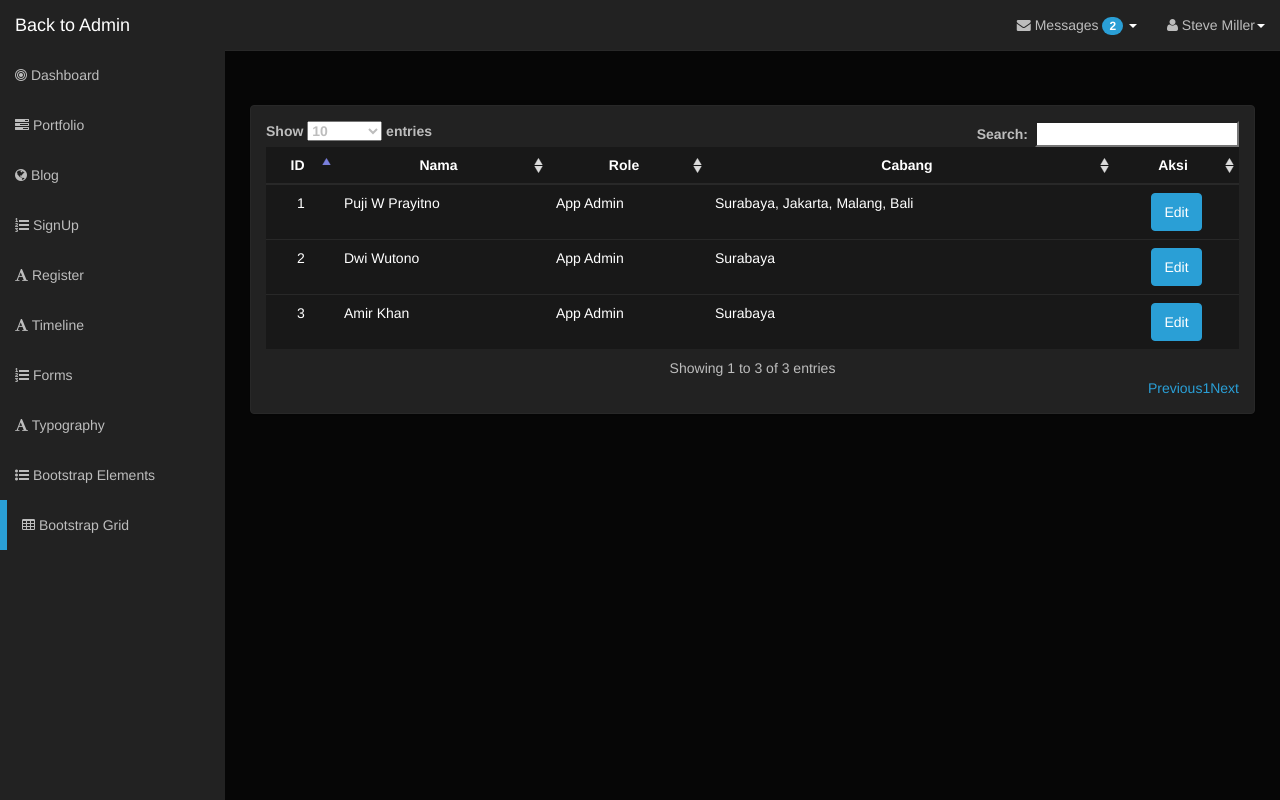
After one commit to pojok-webdev/padi-customer-admin, a CodeIgniter app: page /database/users in a window 1280 px wide. The commit adds this page. Run offline with CodeIgniter, Linux system fonts and the light colour scheme.

Commit message:
add datatables for users

```diff
--- /dev/null
+++ b/application/controllers/Users.php
@@ -0,0 +1,7 @@
+<?php
+class Users extends CI_Controller{
+    function index(){
+        $this->load->view('users/index');
+    }
+}
+?>
--- a/application/views/dashboard/index.php
+++ b/application/views/dashboard/index.php
@@ -42,6 +42,7 @@
                 <ul id="active" class="nav navbar-nav side-nav">
                     <li class="selected"><a href="index.html"><i class="fa fa-bullseye"></i> Dashboard</a></li>
                     <li><a href="bootstrap-grid.html"><i class="fa fa-table"></i> Notulen</a></li>
+                    <li><a href="<?php echo base_url();?>users"><i class="fa fa-users"></i> Users</a></li>
                 </ul>
                 <ul class="nav navbar-nav navbar-right navbar-user">
                     <li class="dropdown messages-dropdown">
--- /dev/null
+++ b/application/views/users/index.php
@@ -0,0 +1,150 @@
+
+<!DOCTYPE html>
+<html lang="en">
+<head>
+    <meta charset="utf-8">
+    <meta name="viewport" content="width=device-width, initial-scale=1.0">
+    <title>Dashboard - Dark Admin</title>
+
+    <link rel="stylesheet" type="text/css" href="<?php echo base_url()?>plugins/dark-theme-admin/bootstrap/css/bootstrap.min.css" />
+    <link rel="stylesheet" type="text/css" href="<?php echo base_url()?>plugins/dark-theme-admin/font-awesome/css/font-awesome.min.css" />
+    <link rel="stylesheet" type="text/css" href="<?php echo base_url()?>plugins/dark-theme-admin/css/local.css" />
+    <link rel="stylesheet" type="text/css" href="<?php echo base_url()?>plugins/padi/css/padi.css" />
+
+    <script type="text/javascript" src="<?php echo base_url()?>plugins/datatables-1.10.12/js/jquery.js"></script>
+    <!--<script type="text/javascript" src="<?php echo base_url()?>plugins/dark-theme-admin/js/jquery.js"></script>-->
+    <script type="text/javascript" src="<?php echo base_url()?>plugins/dark-theme-admin/bootstrap/js/bootstrap.min.js"></script>
+
+    <!-- you need to include the shieldui css and js assets in order for the charts to work -->
+    <link rel="stylesheet" type="text/css" href="<?php echo base_url()?>plugins/shieldui/light-bootstrap/all.min.css" />
+    <link id="gridcss" rel="stylesheet" type="text/css" href="<?php echo base_url()?>plugins/shieldui/dark-bootstrap/all.min.css" />
+    <link rel="stylesheet" type="text/css" href="<?php echo base_url()?>plugins/datatables-1.10.12/css/dataTables.foundation.css" />
+    <link rel="stylesheet" type="text/css" <!--href="https://cdn.datatables.net/v/ju-1.11.4/jq-2.2.3/dt-1.10.12/af-2.1.2/b-1.2.2/datatables.min.css"/>-->
+
+    <script type="text/javascript" src="<?php echo base_url()?>plugins/shieldui/shieldui-all.min.js"></script>
+    <!--<script type="text/javascript" src="<?php echo base_url()?>plugins/prepbootstrap/gridData.js"></script>-->
+    <script type="text/javascript" src="<?php echo base_url()?>plugins/canvasjs/js/canvasjs.min.js"></script>
+    <script type="text/javascript" src="<?php echo base_url()?>plugins/datatables-1.10.12/js/jquery.dataTables.js"></script>
+    <script type="text/javascript" src="<?php echo base_url()?>plugins/datatables-1.10.12/js/dataTables.jqueryui.js"></script>
+    <!--<script type="text/javascript" src="https://cdn.datatables.net/v/ju-1.11.4/jq-2.2.3/dt-1.10.12/af-2.1.2/b-1.2.2/datatables.min.js"></script>-->
+
+    <script type="text/javascript" src="<?php echo base_url()?>plugins/page/users/index.js"></script>
+	<script>
+		$(document).ready(function(){
+			$("#tUsers").DataTable();
+		});
+	</script>
+</head>
+<body>
+
+    <div id="wrapper">
+        <nav class="navbar navbar-inverse navbar-fixed-top" role="navigation">
+            <div class="navbar-header">
+                <button type="button" class="navbar-toggle" data-toggle="collapse" data-target=".navbar-ex1-collapse">
+                    <span class="sr-only">Toggle navigation</span>
+                    <span class="icon-bar"></span>
+                    <span class="icon-bar"></span>
+                    <span class="icon-bar"></span>
+                </button>
+                <a class="navbar-brand" href="index.html">Back to Admin</a>
+            </div>
+            <div class="collapse navbar-collapse navbar-ex1-collapse">
+                <ul class="nav navbar-nav side-nav">
+                    <li><a href="index.html"><i class="fa fa-bullseye"></i> Dashboard</a></li>
+                    <li><a href="portfolio.html"><i class="fa fa-tasks"></i> Portfolio</a></li>
+                    <li><a href="blog.html"><i class="fa fa-globe"></i> Blog</a></li>
+                    <li><a href="signup.html"><i class="fa fa-list-ol"></i> SignUp</a></li>
+                    <li><a href="register.html"><i class="fa fa-font"></i> Register</a></li>
+                    <li><a href="timeline.html"><i class="fa fa-font"></i> Timeline</a></li>
+                    <li><a href="forms.html"><i class="fa fa-list-ol"></i> Forms</a></li>
+                    <li><a href="typography.html"><i class="fa fa-font"></i> Typography</a></li>
+                    <li><a href="bootstrap-elements.html"><i class="fa fa-list-ul"></i> Bootstrap Elements</a></li>
+                    <li class="selected"><a href="bootstrap-grid.html"><i class="fa fa-table"></i > Bootstrap Grid</a></li>
+                </ul>
+                <ul class="nav navbar-nav navbar-right navbar-user">
+                    <li class="dropdown messages-dropdown">
+                        <a href="#" class="dropdown-toggle" data-toggle="dropdown"><i class="fa fa-envelope"></i> Messages <span class="badge">2</span> <b class="caret"></b></a>
+                        <ul class="dropdown-menu">
+                            <li class="dropdown-header">2 New Messages</li>
+                            <li class="message-preview">
+                                <a href="#">
+                                    <span class="avatar"><i class="fa fa-bell"></i></span>
+                                    <span class="message">Security alert</span>
+                                </a>
+                            </li>
+                            <li class="divider"></li>
+                            <li class="message-preview">
+                                <a href="#">
+                                    <span class="avatar"><i class="fa fa-bell"></i></span>
+                                    <span class="message">Security alert</span>
+                                </a>
+                            </li>
+                            <li class="divider"></li>
+                            <li><a href="#">Go to Inbox <span class="badge">2</span></a></li>
+                        </ul>
+                    </li>
+                     <li class="dropdown user-dropdown">
+                        <a href="#" class="dropdown-toggle" data-toggle="dropdown"><i class="fa fa-user"></i> Steve Miller<b class="caret"></b></a>
+                        <ul class="dropdown-menu">
+                            <li><a href="#"><i class="fa fa-user"></i> Profile</a></li>
+                            <li><a href="#"><i class="fa fa-gear"></i> Settings</a></li>
+                            <li class="divider"></li>
+                            <li><a href="#"><i class="fa fa-power-off"></i> Log Out</a></li>
+                        </ul>
+                    </li>
+                </ul>
+            </div>
+        </nav>
+
+       <div id="page-wrapper">
+
+            <div class="row">
+                <div class="col-lg-12 text-center">
+                    <div class="panel panel-default">
+                        <div class="panel-body">
+                            <table id="tUsers" class="table">
+                                <thead>
+                                    <tr>
+                                        <th class="text-center">ID</th>
+                                        <th class="text-center">Nama</th>
+                                        <th class="text-center">Role</th>
+                                        <th class="text-center">Cabang</th>
+                                        <th class="text-center">Aksi</th>
+                                    </tr>
+                                </thead>
+                                <tbody>
+                                    <tr>
+                                        <td>1</td>
+                                        <td class="text-left">Puji W Prayitno</td>
+                                        <td class="text-left">App Admin</td>
+                                        <td class="text-left">Surabaya, Jakarta, Malang, Bali</td>
+                                        <td><button class="btn btn-primary">Edit</button></td>
+                                    </tr>
+                                    <tr>
+                                        <td>2</td>
+                                        <td class="text-left">Dwi Wutono</td>
+                                        <td class="text-left">App Admin</td>
+                                        <td class="text-left">Surabaya</td>
+                                        <td><button class="btn btn-primary">Edit</button></td>
+                                    </tr>
+                                    <tr>
+                                        <td>3</td>
+                                        <td class="text-left">Amir Khan</td>
+                                        <td class="text-left">App Admin</td>
+                                        <td class="text-left">Surabaya</td>
+                                        <td><button class="btn btn-primary">Edit</button></td>
+                                    </tr>
+                                </tbody>
+                            </table>
+                        </div>
+                    </div>
+                </div>
+            </div>
+            <!-- /.row -->
+
+            <!-- /.row -->
+        </div>
+    </div>
+
+</body>
+</html>
--- /dev/null
+++ b/plugins/page/users/index.js
@@ -0,0 +1,3 @@
+(function($){
+    $("#tUsers").DataTable();
+}(jQuery))
```
Also changed, not shown: plugins/datatables-1.10.12/index.html (added, +47 -0 lines), .htaccess (added), 1 other file.
